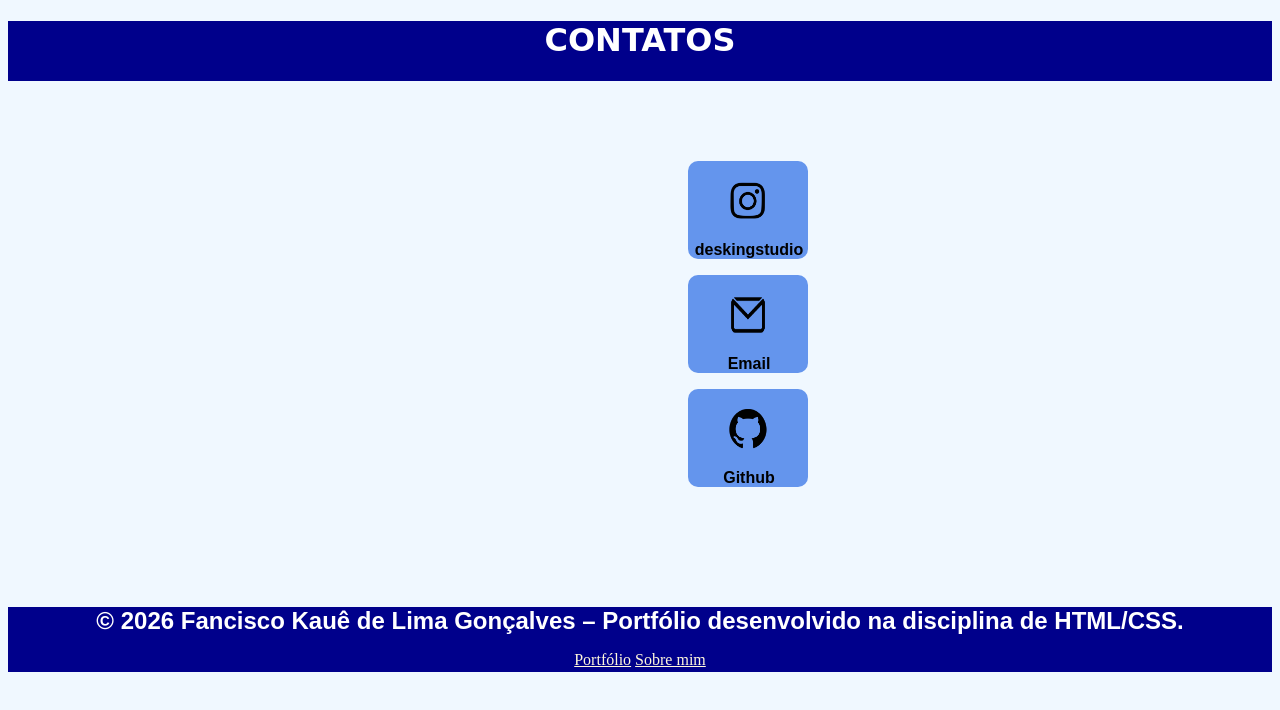
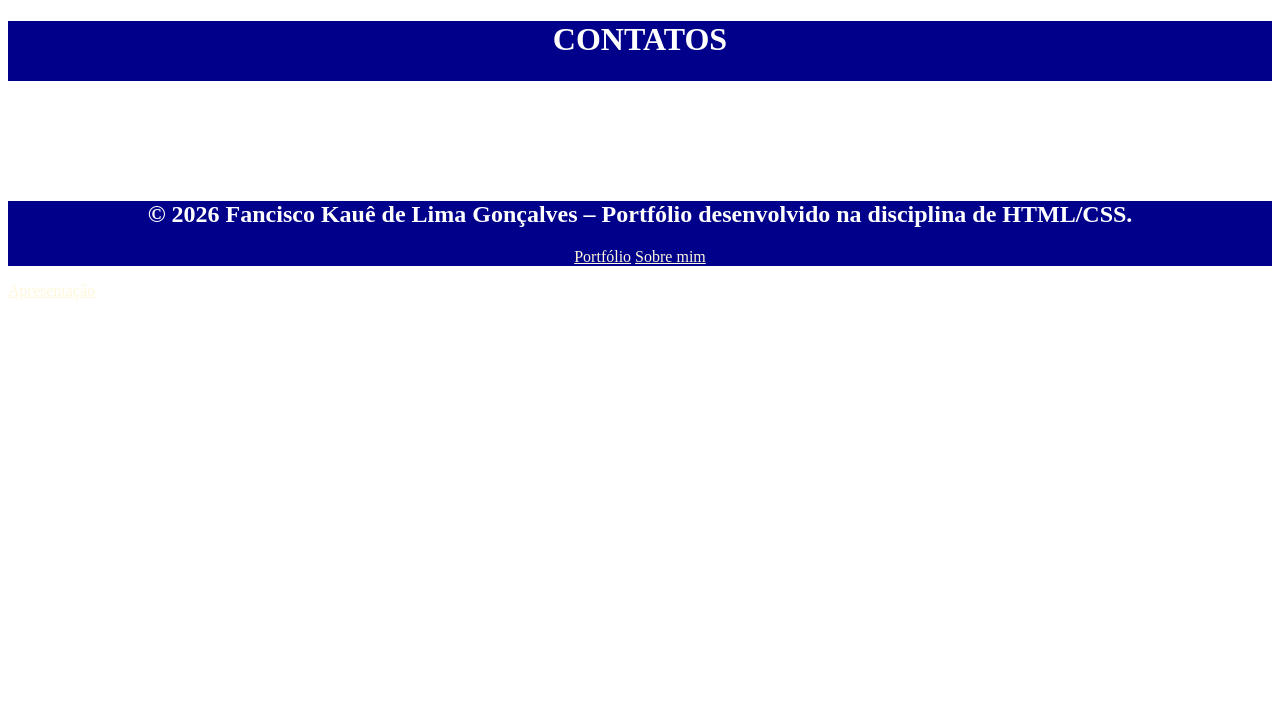
Before and after one commit to KaueLima03/kauetrab, a plain HTML site: page contatos.html in a window 1280 px wide. Drawn offline with Linux system fonts and the light colour scheme.

Commit message:
Segundo commit

```diff
--- a/contatos.html
+++ b/contatos.html
@@ -4,36 +4,30 @@
     <meta charset="UTF-8">
     <meta name="viewport" content="width=device-width, initial-scale=1.0">
     <title>Contato</title>
-    <link rel="stylesheet" href="style.css">
 </head>
-<body class="contato">
+<body>
 
 <header><h1>CONTATOS</h1></header>
 
-<main>
-
-<div class="instagram">
-<a href="https://www.instagram.com/deskingstudio/" target="_blank">
-<img src="imag/png.png" alt="Instagram Logo" >
-</a><h3>deskingstudio</h3></div>
-
-<div class="email">
-<a href="https://mail.google.com/mail/?view=cm&fs=1&to=frgon03@gmail.com" target="_blank">
-<img src="imag/ChatGPT Image 16 de set. de 2026, 22_56_39.png"> </a>
-<h3>Email</h3>
-</div>
-
-<div class="Github">
-<a href="https://github.com/KaueLima03" target="_blank">
-<img src="imag/ChatGPT Image 20 de set. de 2026, 10_45_38.png"> </a>
-<h3>Github</h3>
-</div>
-
-</main>
+<main><div class=""></div></main>
 
 <footer><h2>© 2026 Fancisco Kauê de Lima Gonçalves – Portfólio desenvolvido na disciplina de HTML/CSS.</h2>
 <p><a href="portifolio.html">Portfólio</a> <a href="sobremim.html">Sobre mim</a></p>
+<nav>
+    <a href="teste.html">Apresentação</a>
+</nav>
 </footer>
 
 </body>
+
+
+<style>
+header{width:100%; height:60px; background-color:darkblue;}
+footer{width:100%; height:65px; background-color:darkblue; margin-top:120px}
+h1{text-align: center; color: white;}
+h2{text-align: center; color: white;}
+a{ color: cornsilk;} p{text-align: center;}
+</style>
+
+
 </html>
```
Also changed, not shown: 1 other file.
